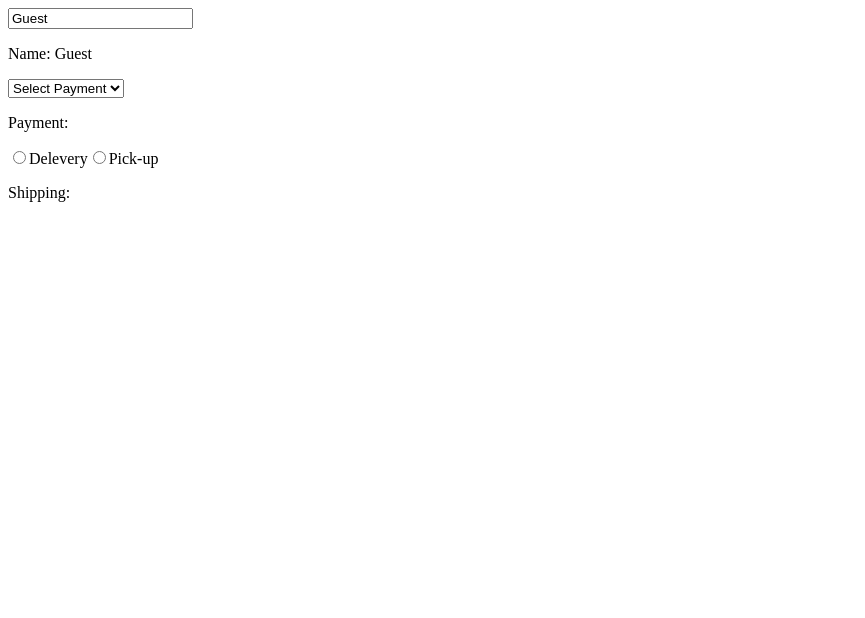
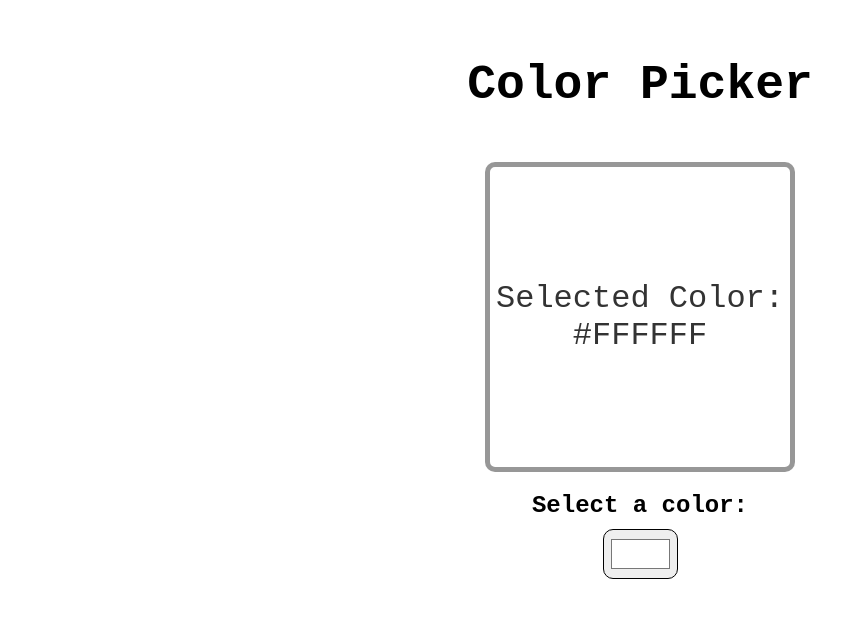
Before and after one commit to baljindersinghmaan/First-Example, a React (Vite) app in the folder first-project/: page / in a window 1280 px wide. Shown: the top 618 px of the page, without its empty margins (0-865 px from the left). Built offline with nearby package versions, Linux system fonts and the light colour scheme.

Commit message:
input color and good css design

```diff
--- a/first-project/src/App.jsx
+++ b/first-project/src/App.jsx
@@ -1,9 +1,8 @@
-import EventHandler from "./EvenHandler";
-
+import ColorPicker from "./ColorPicker";
 function App() {
   return (
     <>
-        <EventHandler/>
+        <ColorPicker/>
     </>
   );
 }
--- /dev/null
+++ b/first-project/src/ColorPicker.jsx
@@ -0,0 +1,22 @@
+import React, {useState} from "react";
+
+function ColorPicker(){
+
+    const [color, setColor] = useState("#FFFFFF")
+
+    function handleColorChange(event) {
+        setColor(event.target.value)
+    }
+    return(<div className="color-picker-container">
+        <h1>Color Picker</h1>
+        <div className="color-display" style={{backgroundColor: color}}>
+            <p>Selected Color: {color}</p>
+        </div>
+        <label>
+            Select a color:
+        </label>
+        <input type="color" value={color} onChange={handleColorChange}></input>
+    </div>);
+
+}
+export default ColorPicker
--- a/first-project/src/index.css
+++ b/first-project/src/index.css
@@ -34,3 +34,43 @@
 .student p{
   margin: 0;
 }
+body {
+  font-family: 'Courier New', Courier, monospace;
+}
+.color-picker-container{
+  display: flex;
+  flex-direction: column;
+  align-items: center;
+}
+h1{
+  margin:  50px;
+  font-size: 3em;
+}
+.color-display{
+  width: 300px;
+  height: 300px;
+  display: flex;
+  justify-content: center;
+  align-items: center;
+  border: 5px solid rgba(128, 128, 128, 0.814);
+  border-radius: 10px;
+  margin-bottom: 20px;
+  transition: 0.25s ease;
+}
+.color-display p{
+  color: hsl(0, 0%, 20%);
+  font-size: 2rem;
+  text-align: center;
+}
+label{
+  font-size: 1.5rem;
+  font-weight: bold;
+  margin-bottom: 10px;
+}
+input[type = "color"]{
+  width: 75px;
+  height: 50px;
+  padding: 5px;
+  border-radius: 10px;
+  border: 3px solid hsl(0, 0, 80%);
+}
```
